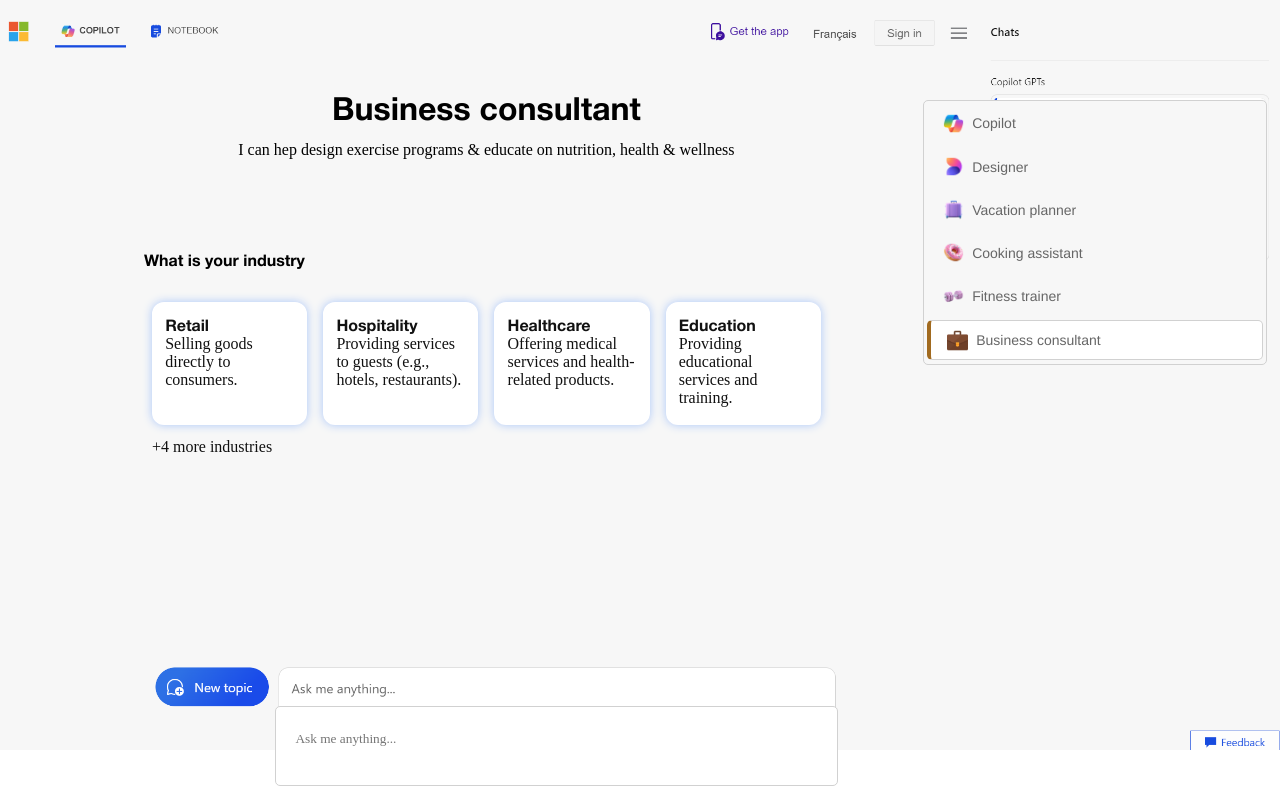
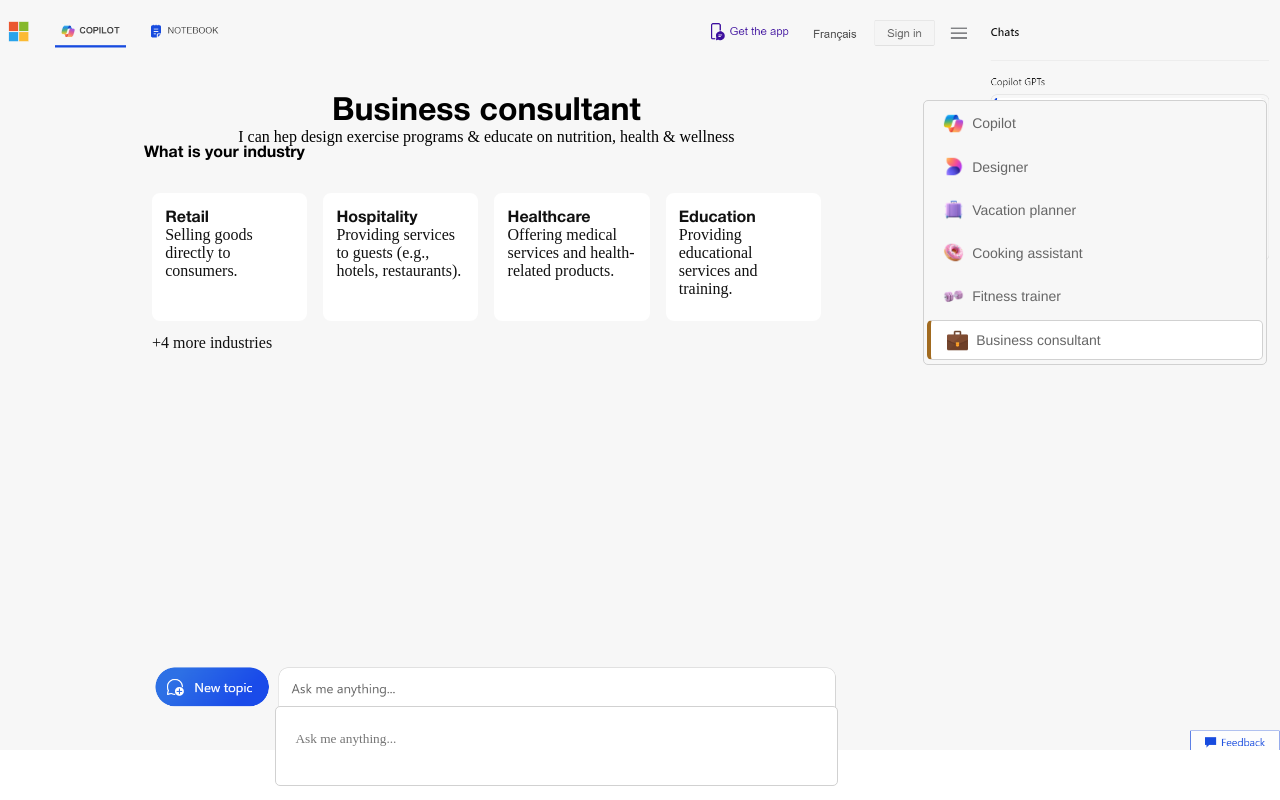
Before and after one commit to chinghang0504/brainstation-industry-project, a React (Vite) app: page / in a window 1280 px wide. Built offline with nearby package versions, Linux system fonts and the light colour scheme; a web font is replaced by a local one.

Commit message:
hover works

```diff
--- a/src/components/Feature.scss
+++ b/src/components/Feature.scss
@@ -88,11 +88,11 @@
         }
     }
 
-    &__description {
-        text-align: center;
-        font-weight: 400;
-        padding: 0.8rem 0 6rem 0;
-    }
+    // &__description {
+    //     text-align: center;
+    //     font-weight: 400;
+    //     padding: 0.8rem 0 6rem 0;
+    // }
 
     &__question {
         font-weight: 600;
@@ -131,6 +131,8 @@
     background-color: #ffffff;
     border-radius: 12px;
     color: #111111;
+    height: 8rem;
+    transition: border-color 0.1s ease, box-shadow 0.1s ease;
     &:hover {
         border: #914486 solid 2px;
         box-shadow: 0px 0px 10px #A9C6F9;
--- a/src/components/Question/Question.scss
+++ b/src/components/Question/Question.scss
@@ -29,32 +29,10 @@
 .main-container {
     width: calc(25% - 16px);
     border-radius: 8px;
-    border: 1px solid black;
+    // border: 1px solid black;
     cursor: pointer;
 
     &__title {
         font-weight: 700;
     }
 }
-
-//component styling
-.button {
-    padding: 1rem 0.7rem;
-    border: #ffffff solid 2px;
-    box-shadow: 0px 0px 10px #A9C6F9;
-    background-color: #ffffff;
-    border-radius: 12px;
-    color: #111111;
-    &:hover {
-        border: #914486 solid 2px;
-    }
-    &__more {
-        color: #111111;
-        padding: 0.3rem 0.5rem;
-        border-radius: 20rem;
-        width: auto;
-        &:hover {
-            background-color: #FFB5B5;
-        }
-    }
-}
```
Also changed, not shown: src/assets/response.png (added).
